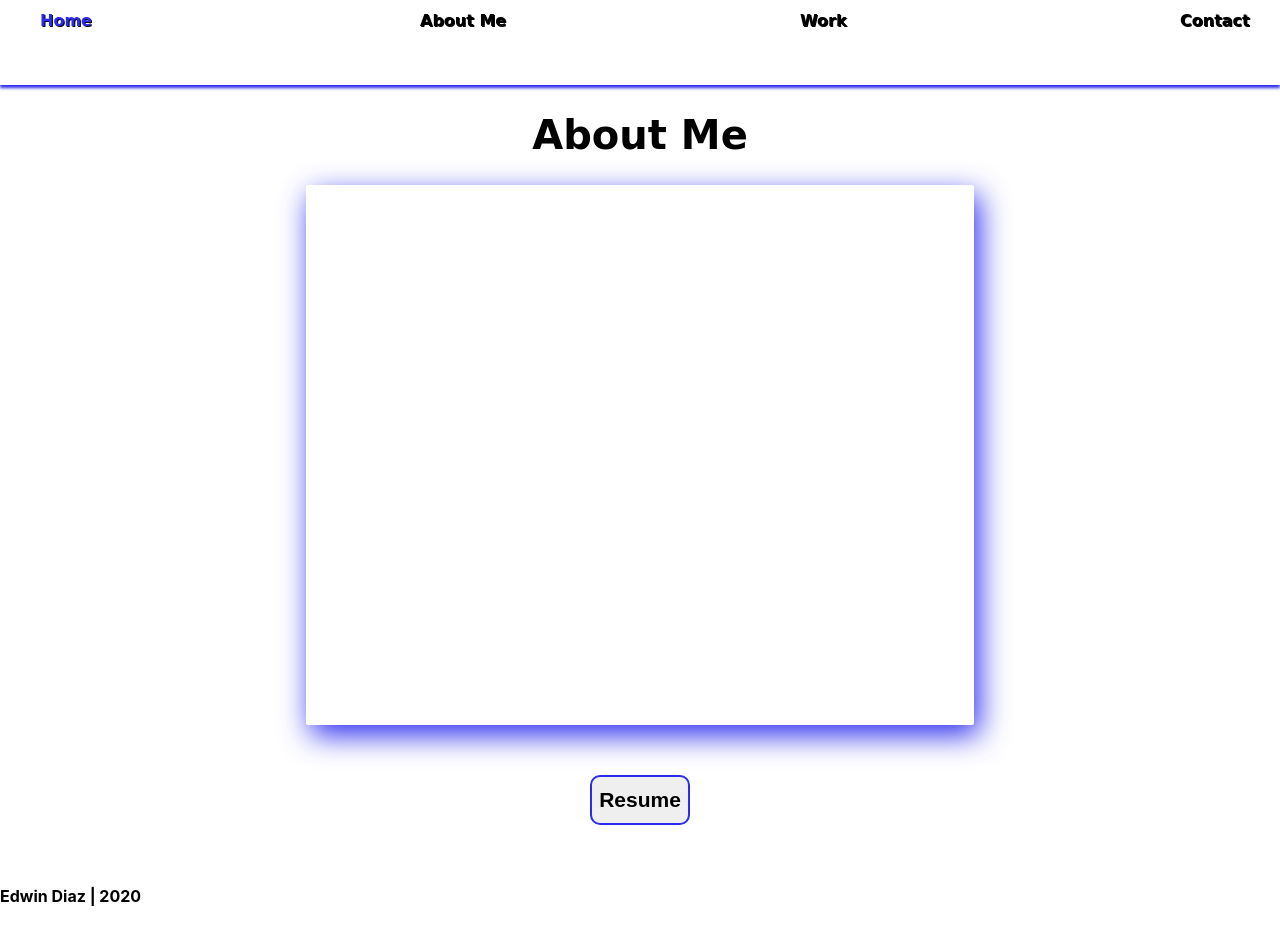
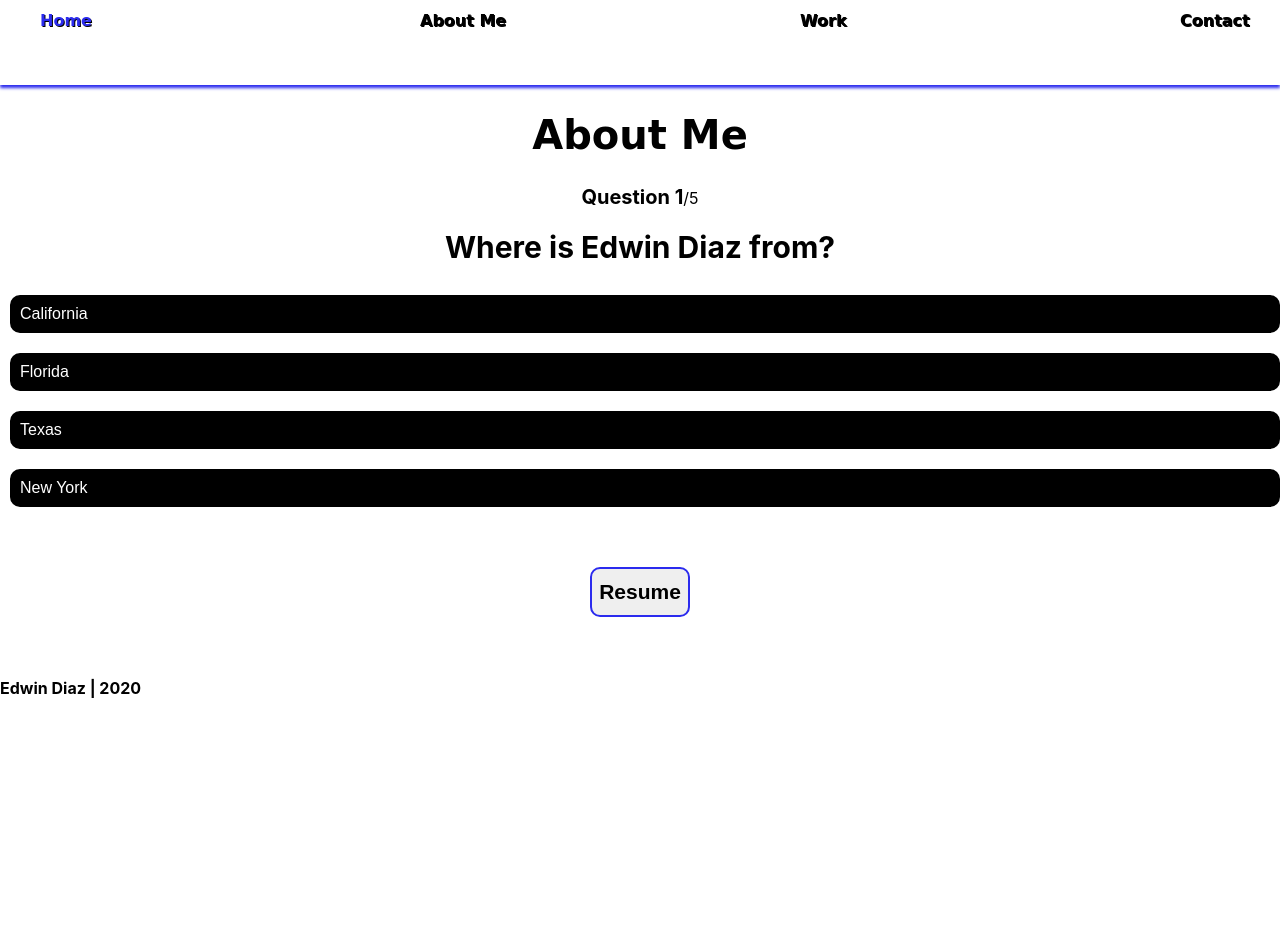
Before and after one commit to EEDS90/Ediaz-Portfolio, a React (Create React App) app in the folder client/: page /about in a window 1280 px wide. After the commit the page ends 800 px from the top, so only its background shows below. Built offline with nearby package versions, Linux system fonts and the light colour scheme.

Commit message:
porfolio ready to be deployed

```diff
--- a/client/src/screens/About.css
+++ b/client/src/screens/About.css
@@ -1,3 +1,74 @@
+.question {
+  margin-top: 30px;
+  border-radius: 15px;
+  padding: 20px;
+  box-shadow: 5px 10px 30px 0px;
+  display: flex;
+  color: white;
+}
+
+.score_section {
+  display: flex;
+  font-size: 35px;
+  align-items: center;
+}
+
+.question_section {
+  width: 100%;
+  position: relative;
+}
+
+.question_count {
+  margin-bottom: 20px;
+
+}
+
+.question_count span {
+  font-size: 28px;
+  font-weight: 700;
+  font-size: 20px;
+}
+
+.question_text {
+  font-weight: 700;
+  font-size: 30px;
+  margin-bottom: 20px;
+}
+
+
+.answer_section {
+  width: 100%;
+  display: flex;
+  flex-direction: column;
+  justify-content: space-between;
+}
+
+.button_questions {
+  width: 100%;
+  font-size: 16px;
+  color: #ffffff;
+  background-color: black;
+  border-radius: 15px;
+  display: flex;
+  padding: 10px;
+  margin: 05px;
+  justify-content: flex-start;
+  align-items: center;
+  border: 5px solid;
+  cursor: pointer;
+}
+
+
+button:hover {
+  background-color: rgb(43, 43, 238);
+}
+
+button:focus {
+  outline: none;
+}
+
+
+
 .about1 {
   font-family: "Comic Sans MS", cursive, sans-serif;
   font-size: 20px;
--- a/client/src/screens/About.jsx
+++ b/client/src/screens/About.jsx
@@ -1,17 +1,133 @@
-import React from "react";
+import React, { useState } from "react";
 import "./About.css";
 
 export default function About(props) {
+  const questions = [
+    {
+      questionsText: "Where is Edwin Diaz from?",
+      answerOptions: [
+        { answerText: "California", isCorrect: false },
+        { answerText: "Florida", isCorrect: false },
+        {
+          answerText: "Texas",
+          isCorrect: false,
+        },
+        { answerText: "New York", isCorrect: true },
+      ],
+    },
+
+    {
+      questionsText: "Favorite TV show growing up?",
+      answerOptions: [
+        {
+          answerText: "Dragon Ball Z",
+          isCorrect: false,
+        },
+        { answerText: "Pokemon", isCorrect: false },
+        { answerText: "Naruto", isCorrect: false },
+        { answerText: "All of the above", isCorrect: true },
+      ],
+    },
+
+    {
+      questionsText: "Favorite genre of music?",
+      answerOptions: [
+        { answerText: "Hip-hop", isCorrect: true },
+        { answerText: "Salsa", isCorrect: false },
+        {
+          answerText:
+            "Country",
+          isCorrect: false,
+        },
+        { answerText: "Pop", isCorrect: false },
+      ],
+    },
+
+    {
+      questionsText: "Favorite Sport?",
+      answerOptions: [
+        { answerText: "Football", isCorrect: false },
+        { answerText: "Baseball", isCorrect: true },
+        {
+          answerText: "Soccer",
+          isCorrect: false,
+        },
+        {
+          answerText:
+            "Basketball",
+          isCorrect: false,
+        },
+      ],
+    },
+
+    {
+      questionsText: "Favorite food?",
+      answerOptions: [
+        { answerText: "Tacos", isCorrect: false },
+        { answerText: "Pizza", isCorrect: false },
+        { answerText: "Sanwiches", isCorrect: true },
+        { answerText: "All of the above", isCorrect: false },
+      ],
+    },
+  ];
+
+  const [currentQuestion, setCurrentQuestion] = useState(0);
+
+  const [showScore, setShowScore] = useState(false);
+
+  const [score, setScore] = useState(0);
+
+  const handleAnswerButtonClick = (isCorrect) => {
+    if (isCorrect === true) {
+      setScore(score + 1);
+    }
+
+    const nextQuestion = currentQuestion + 1;
+    if (nextQuestion < questions.length) {
+      setCurrentQuestion(nextQuestion);
+    } else {
+      setShowScore(true);
+    }
+  };
+
   return (
     <>
       <div>
         <div className="about1">
           <h1>About Me</h1>
         </div>
-        <div className="about2">
-        <p>
-
-        </p>
+        <div>
+          {showScore ? (
+            <div className="score_section">
+              You have {score} correct out of {questions.length}
+            </div>
+          ) : (
+            <>
+              <div className="question_section">
+                <div className="question_count">
+                  <span>Question {currentQuestion + 1}</span>/{questions.length}
+                </div>
+                <div className="question_text">
+                  {questions[currentQuestion].questionsText}
+                </div>
+              </div>
+              <div className="answer_section">
+                {questions[currentQuestion].answerOptions.map(
+                  (answerOptions) => (
+                    <button
+                      className="button_questions"
+                      onClick={() =>
+                        handleAnswerButtonClick(answerOptions.isCorrect)
+                      }
+                    >
+                      {answerOptions.answerText}
+                    </button>
+                  )
+                )}
+              </div>
+            </>
+          )}
+        </div>
       </div>
 
       <div className="project-buttons">
@@ -22,8 +138,6 @@ export default function About(props) {
         >
           <button className="ls-buttons">Resume</button>
         </a>
-
-          </div>
       </div>
     </>
   );
```
Also changed, not shown: 1 other file (tests, documents, lock files or other folders). Lines whose indentation alone changed are shown as unchanged.
